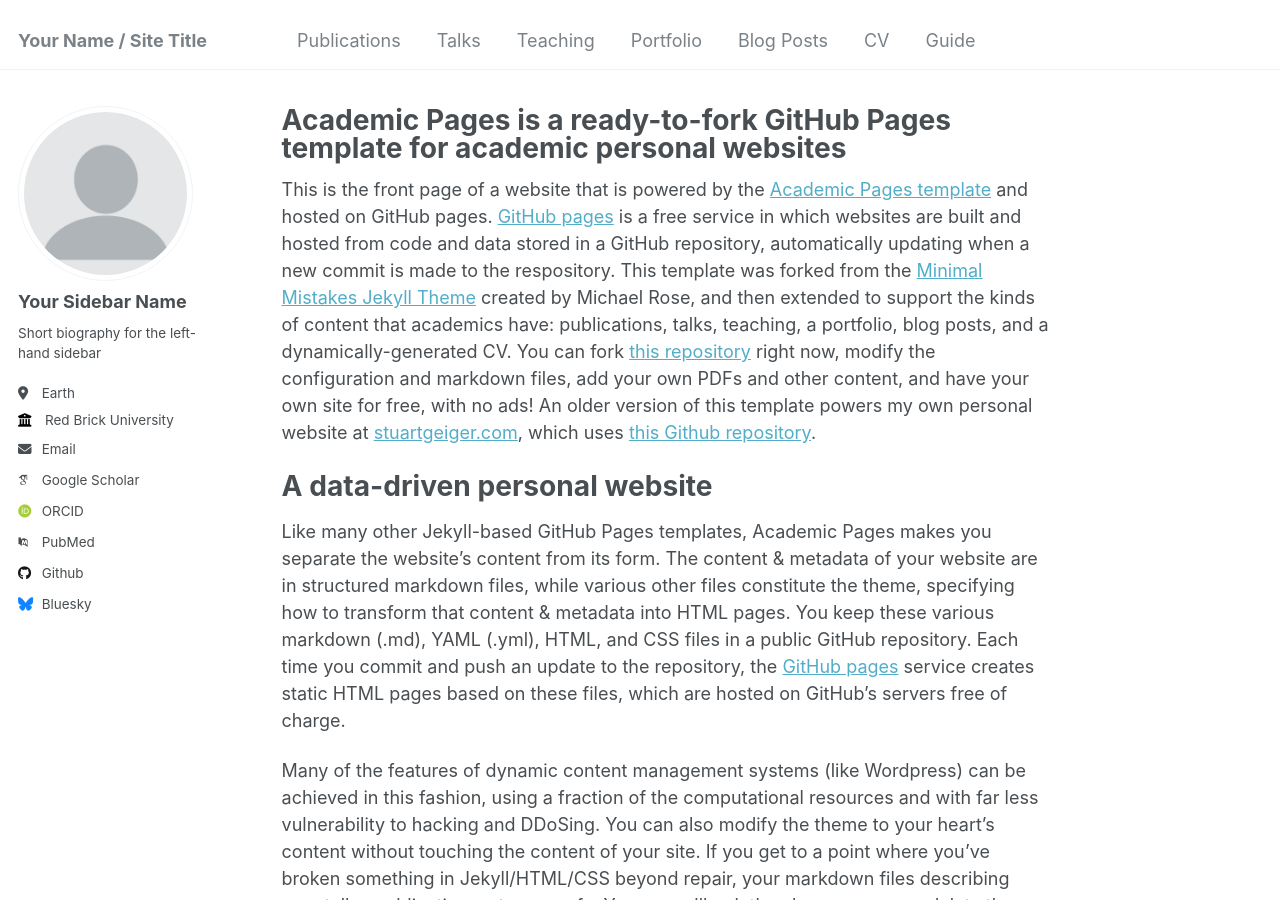
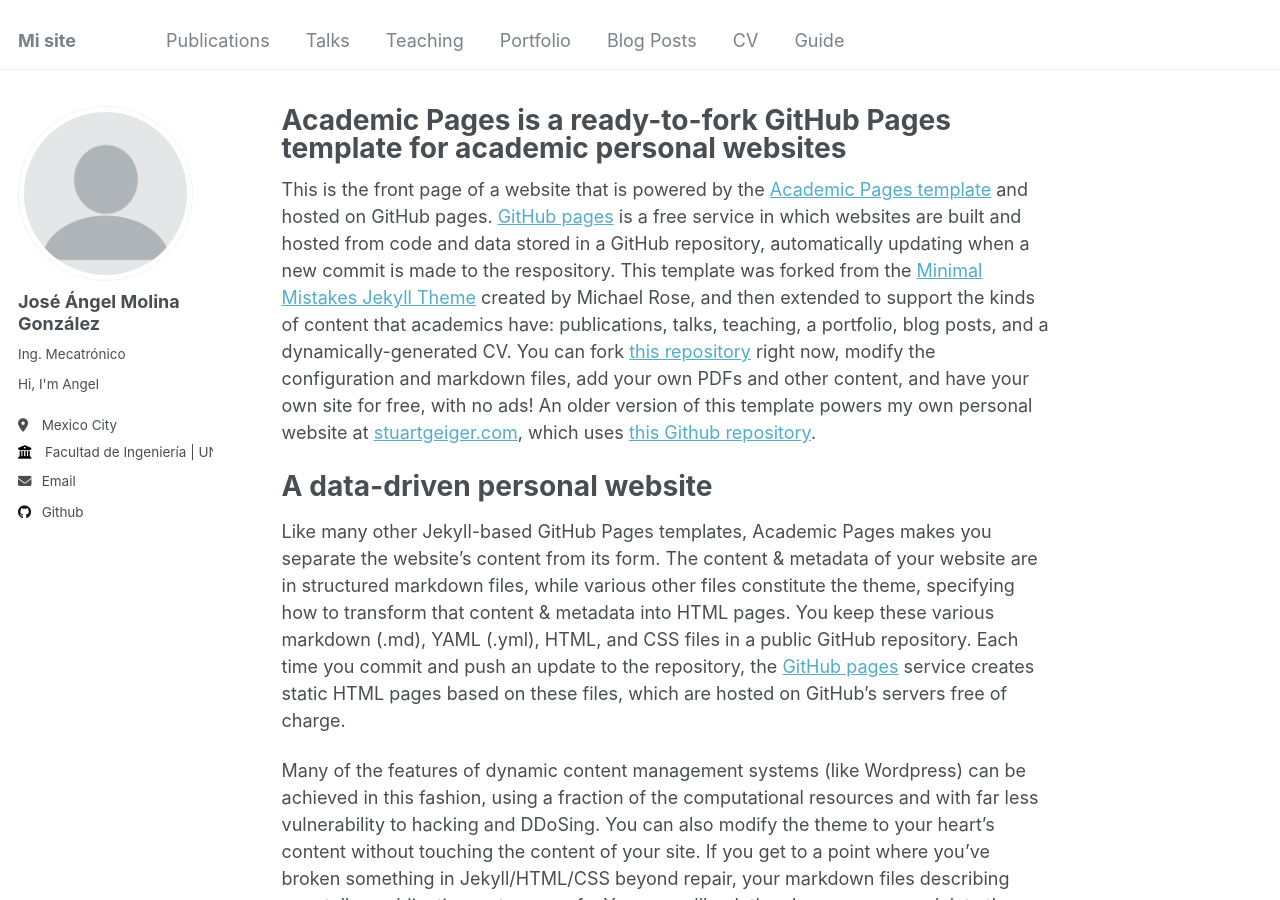
Before and after one commit to AngMolGo/angmolgo.github.io, a Jekyll site: the page built from _pages/about.md, in a window 1280 px wide and 900 px high. Built offline with Jekyll 4.4.1, drawn with Linux system fonts in a browser that asks for light colours; some web fonts are replaced.

Commit message:
First config -> Name, info & sitedir

```diff
--- a/_config.yml
+++ b/_config.yml
@@ -8,13 +8,13 @@
 
 # Basic Site Settings
 locale                   : "en-US"
-title                    : "Your Name / Site Title"
+title                    : "Mi site"
 title_separator          : "-"
 name                     : &name "Your Name"
 description              : &description "personal description"
-url                      : https://academicpages.github.io # the base hostname & protocol for your site e.g. "https://mmistakes.github.io"
+url                      : https://angmolgo.github.io # the base hostname & protocol for your site e.g. "https://mmistakes.github.io"
 baseurl                  : "" # the subpath of your site, e.g. "/blog"
-repository               : "academicpages/academicpages.github.io"
+repository               : "AngMolGo/angmolgo.github.io"
 
 # Site Author - The following control what appear as part of the author content on the side bar.
 #               If a field is blank the icon and link will not appear, otherwise it will be shown.
@@ -22,33 +22,33 @@
 author:
   # Biographic information
   avatar           : "profile.png"
-  name             : "Your Sidebar Name"
-  pronouns         : # example: "she/her"
-  bio              : "Short biography for the left-hand sidebar"
-  location         : "Earth"
-  employer         : "Red Brick University"
+  name             : "José Ángel Molina González"
+  pronouns         : "Ing. Mecatrónico" # example: "she/her"
+  bio              : "Hi, I'm Angel"
+  location         : "Mexico City"
+  employer         : "Facultad de Ingeniería | UNAM"
   uri              : # URL
-  email            : "none@example.org"
+  email            : "angmolgo@gmail.com"
 
   # Academic websites
   arxiv            : # URL - Update with the correct link to your profile
-  googlescholar    : "https://scholar.google.com/citations?user=PS_CX0AAAAAJ"
+  googlescholar    : # "https://scholar.google.com/citations?user=PS_CX0AAAAAJ"
   impactstory      : # URL
-  orcid            : "http://orcid.org/yourorcidurl"
+  orcid            : # "http://orcid.org/yourorcidurl"
   semantic         : # URL
-  pubmed           : "https://www.ncbi.nlm.nih.gov/pubmed/?term=john+snow"
+  pubmed           : # "https://www.ncbi.nlm.nih.gov/pubmed/?term=john+snow"
   researchgate     : # URL
 
   # Repositories and software development
   bitbucket        : # Username - Update with your username on the site
   codepen          : # Username
   dribbble         : # Username
-  github           : "academicpages"
+  github           : "AngMolGo"
   kaggle           : # Username
   stackoverflow    : # User number or user number and name (i.e., use "1" or "1/jeff-atwood")
 
   # Social media
-  bluesky          : "bsky.app" # Replace this with you Bluesky username
+  bluesky          : # "bsky.app" # Replace this with you Bluesky username
   facebook         : # Username
   flickr           : # Username
   foursquare       : # Username
```
